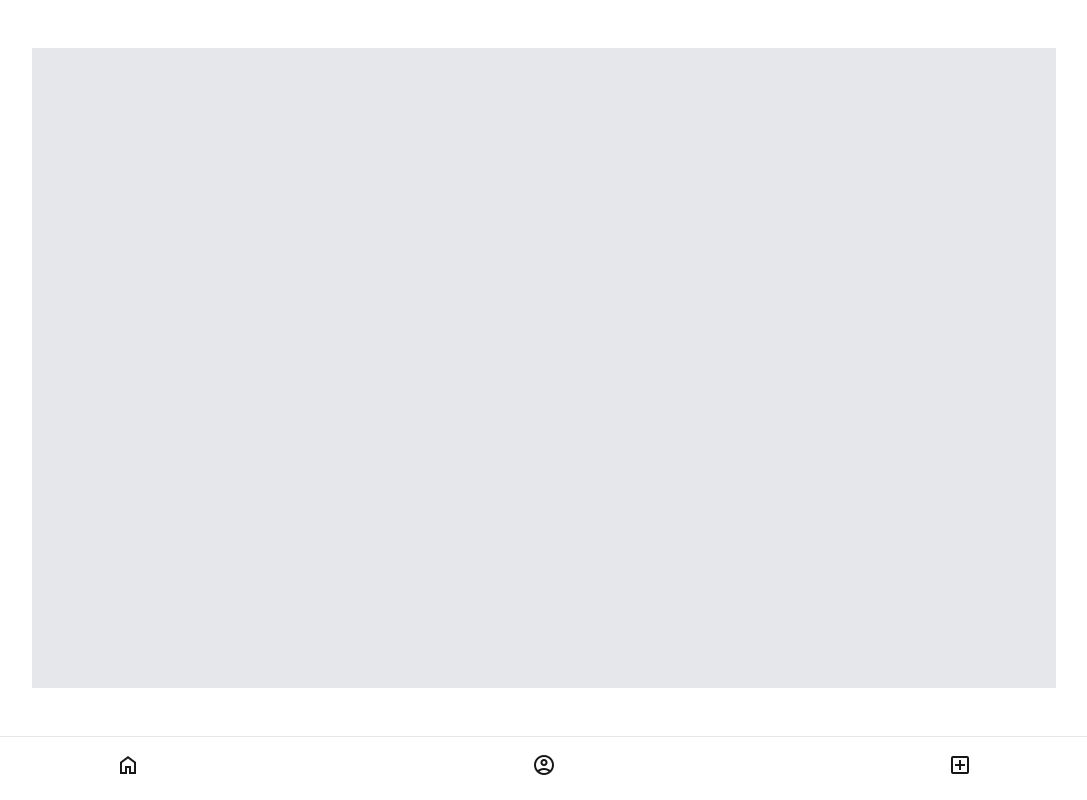
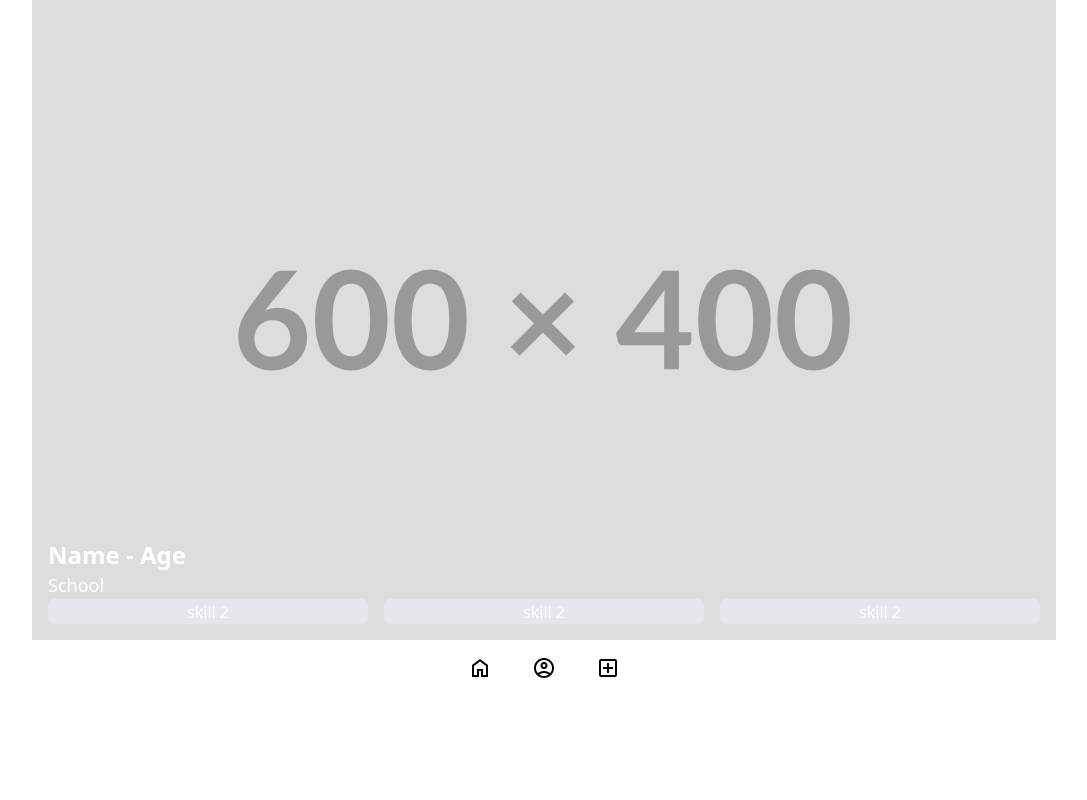
Before and after one commit to Tarek-Sallam/Matchbox, a Next.js app in the folder frontend/matchbox/: page / in a window 1280 px wide. Shown: the whole page, without its empty margins (96-1183 px from the left). Built offline with nearby package versions, Linux system fonts and the light colour scheme.

Commit message:
feat: swipecard structure

```diff
--- a/frontend/matchbox/app/globals.css
+++ b/frontend/matchbox/app/globals.css
@@ -2,22 +2,8 @@
 @tailwind components;
 @tailwind utilities;
 
-:root {
-  --background: #ffffff;
-  --foreground: #171717;
-}
-
-@media (prefers-color-scheme: dark) {
-  :root {
-    --background: #0a0a0a;
-    --foreground: #ededed;
-  }
-}
 
 body {
-  color: var(--foreground);
-  background: var(--background);
-  font-family: Arial, Helvetica, sans-serif;
 }
 
 @layer utilities {
--- a/frontend/matchbox/app/page.tsx
+++ b/frontend/matchbox/app/page.tsx
@@ -4,10 +4,10 @@ import BottomTab from "@/components/BottomTab";
 export default function Homepage() {
   return (
     <div className="flex flex-col h-screen">
-      <div className="flex-grow flex justify-center items-center">
+      <div className="flex justify-center align-center">
         <SwipeCard />
       </div>
-      <div className="flex-shrink-0">
+      <div className="flex justify-center align-center">
         <BottomTab />
       </div>
     </div>
--- a/frontend/matchbox/components/BottomTab.tsx
+++ b/frontend/matchbox/components/BottomTab.tsx
@@ -1,6 +1,6 @@
 export default function BottomTab() {
   return (
-    <div className="flex justify-around items-center p-4 bg-white border-t border-gray-200">
+    <div className="flex flex-row p-4 w-auto bg-white gap-10">
       <div>
         <a href="#">
           <span className="material-symbols-outlined">home</span>
--- /dev/null
+++ b/frontend/matchbox/components/Skill.tsx
@@ -0,0 +1,7 @@
+export default function SwipeCard() {
+  return (
+    <div className="flex justify-center items-center text-center w-auto h-[25px] rounded-md bg-gray-200">
+      <p>skill 2</p>
+    </div>
+  );
+}
--- a/frontend/matchbox/components/SwipeCard.tsx
+++ b/frontend/matchbox/components/SwipeCard.tsx
@@ -1,3 +1,25 @@
+import Image from "next/image";
+import Skill from "./Skill";
+
 export default function SwipeCard() {
-  return <div className="bg-gray-200 w-[80vw] h-[80vh] m-auto"></div>;
+  return (
+    <div className="relative w-[80vw] h-[80vh] m-auto">
+      <Image
+        src="/images/placeholder.svg"
+        alt="Background Image"
+        layout="fill"
+        objectFit="cover"
+        className="absolute inset-0 z-0"
+      />
+      <div className="absolute bottom-0 z-10 p-4 text-white w-full">
+        <h1 className="text-2xl font-bold">Name - Age</h1>
+        <p className="text-lg">School</p>
+        <div className="grid grid-cols-3 gap-4">
+          <Skill />
+          <Skill />
+          <Skill />
+        </div>
+      </div>
+    </div>
+  );
 }
```
Also changed, not shown: frontend/matchbox/public/images/placeholder.svg (added).
